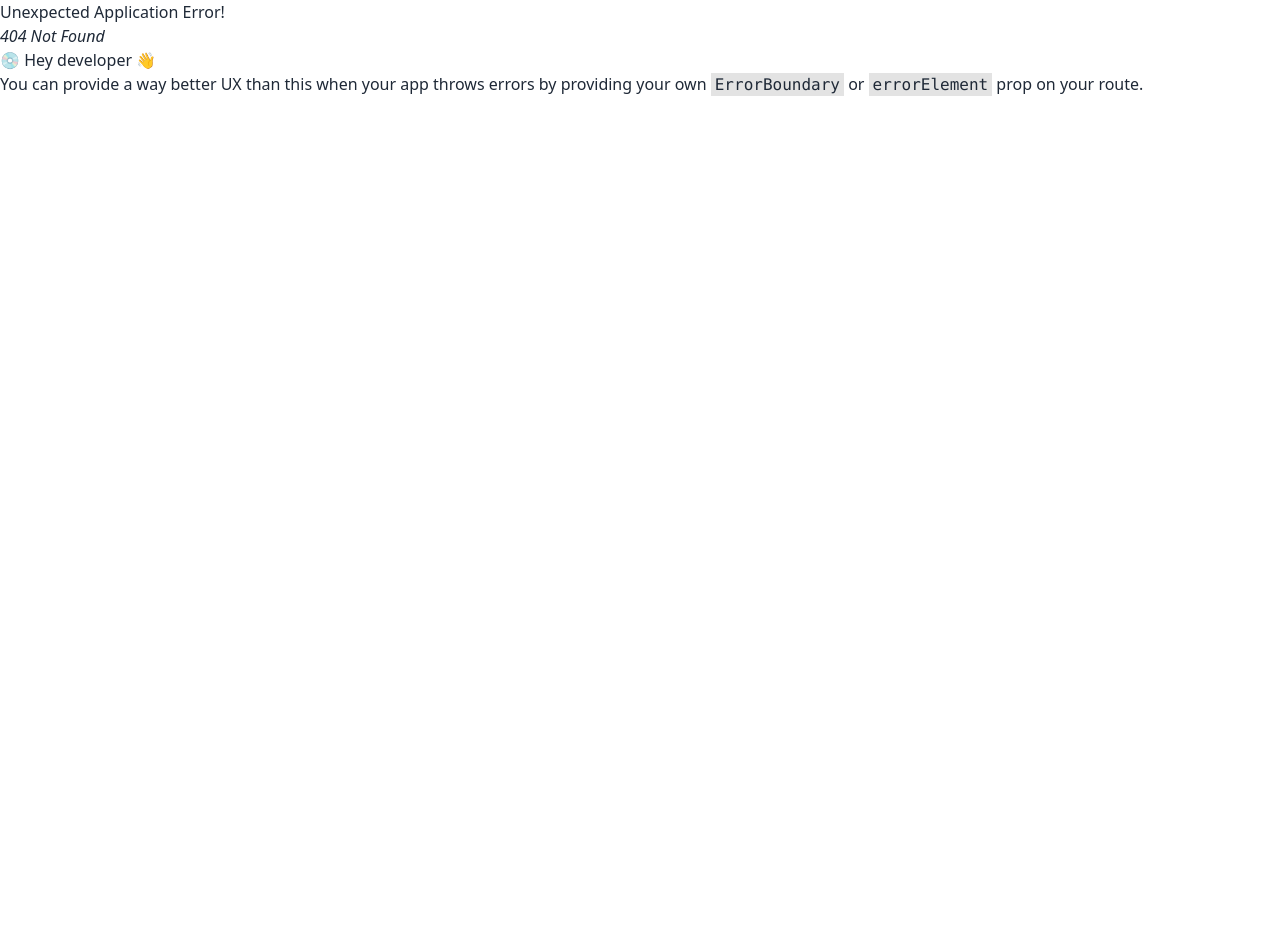
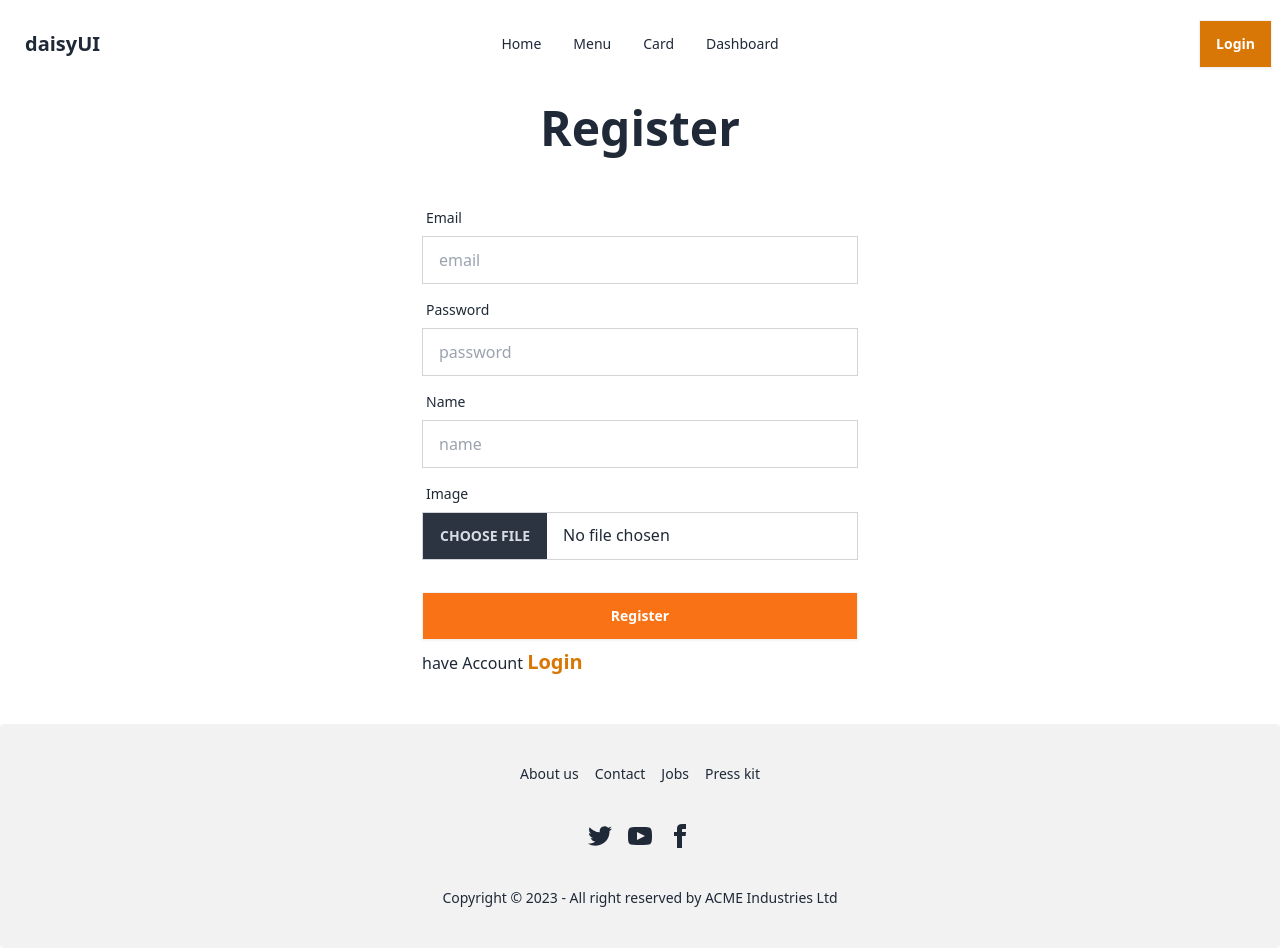
Before and after one commit to ekramul28/Job-task-1, a React (Vite) app: page /register in a window 1280 px wide. Before the commit this address had no page. Before the commit the page ends 800 px from the top, so only its background shows below. Built offline with nearby package versions, Linux system fonts and the light colour scheme.

Commit message:
register page added

```diff
--- a/package.json
+++ b/package.json
@@ -12,7 +12,9 @@
   "dependencies": {
     "react": "^18.2.0",
     "react-dom": "^18.2.0",
-    "react-router-dom": "^6.21.0"
+    "react-icons": "^4.12.0",
+    "react-router-dom": "^6.21.0",
+    "sweetalert2": "^11.10.1"
   },
   "devDependencies": {
     "@types/react": "^18.2.43",
--- /dev/null
+++ b/src/page/Login/Login.jsx
@@ -0,0 +1,87 @@
+import { Link, useLocation, useNavigate } from "react-router-dom";
+import { FcGoogle } from "react-icons/fc";
+import { useState } from "react";
+// import useAuth from "../../Hooks/useAuth";
+import Swal from "sweetalert2";
+
+const Login = () => {
+    const navigate = useNavigate();
+    const location = useLocation();
+    const [error, setError] = useState([])
+    // const { loginUser } = useAuth()
+    const handelForm = async (e) => {
+        // e.preventDefault();
+        // const form = e.target;
+        // const email = form.email.value;
+        // const password = form.password.value;
+        // setError('')
+        // try {
+        //     const result = await loginUser(email, password)
+        //     console.log(result)
+        //     if (result.user) {
+        //         form.reset();
+        //         Swal.fire('Login Successful');
+        //         navigate((location?.state?.pathname) ? location?.state.pathname : '/')
+        //     }
+        // } catch {
+        //     error => {
+        //         setError(error.message);
+        //     }
+        // }
+    }
+    const googleClick = () => {
+
+    }
+
+
+    return (
+        <div className="hero  min-h-screen dark:bg-slate-800  ">
+            <div className="max-w-7xl mx-auto  md:flex justify-center">
+                <div className="hidden md:block">
+                    <img src="https://i.ibb.co/8jFYK8c/Lovepik-com-450092341-Flat-illustration-of-secure-login-in-editable-design-removebg-preview.png" alt="" />
+                </div>
+                <div className="hero-content flex-col ">
+
+                    <div className=" rounded-none flex-shrink-0 w-full dark:text-white    ">
+                        <form onSubmit={handelForm} className="card-body w-80 md:w-[400px]  lg:w-[500px]">
+                            <h1 className="text-5xl font-bold  dark:text-sky-500 ">Login</h1>
+
+                            <div className="form-control">
+                                <label className="label">
+                                    <span className="label-text dark:text-white">Email</span>
+                                </label>
+                                <input type="email" placeholder="email" name="email" className="input  input-bordered rounded-none" required />
+                            </div>
+                            <div className="form-control">
+                                <label className="label">
+                                    <span className="label-text dark:text-white">Password</span>
+                                </label>
+                                <input type="password" name="password" placeholder="password" className="input input-bordered rounded-none" required />
+                                <label className="label">
+                                    <a href="#" className="label-text-alt link link-hover">Forgot password?</a>
+                                </label>
+                            </div>
+                            <div className="form-control ">
+                                <button className="btn  text-white dark:bg-sky-500 bg-amber-600 dark:text-white border-none rounded-none">Login</button>
+                                <div className="mt-3">
+                                    <p>You do not have an Account Please <Link to="/register" className="text-amber-600 text-2xl">Register</Link></p>
+                                </div>
+                                <div className="text-center">
+                                    <h1 className="text-red-500">{error}</h1>
+                                </div>
+                                <div className="divider">OR</div>
+                                <div onClick={googleClick} className=" border-2 border-white p-4 rounded-xl mt-5">
+                                    <p className="flex justify-center items-center gap-3 text-xl font-semibold text-white"><FcGoogle /> Continue With Google</p>
+                                </div>
+                            </div>
+                        </form>
+
+                    </div>
+
+                </div>
+            </div>
+        </div>
+    );
+};
+
+export default Login;
--- /dev/null
+++ b/src/page/Register/Register.jsx
@@ -0,0 +1,87 @@
+import { useState } from "react";
+import { Link } from "react-router-dom";
+import Swal from "sweetalert2";
+
+const Register = () => {
+    const [registerError, setRegisterError] = useState('');
+    const [registerSuccess, setRegisterSuccess] = useState('')
+    // const { createUserWithEmail, } = useContext(AuthContext);
+
+    const handelForm = e => {
+        e.preventDefault()
+        const name = e.target.name.value;
+        const email = e.target.email.value;
+        const password = e.target.password.value;
+        if (password.length < 6) {
+            return Swal.fire('Password must be at least 6 characters')
+        }
+        // createUserWithEmail(email, password)
+        //     .then(result => {
+        //         setRegisterSuccess(result.user);
+        //         Swal.fire('Register Successful')
+        //     })
+        //     .catch(error => {
+        //         setRegisterError(error.message);
+        //     });
+
+    }
+    return (
+        <div>
+            <div className="hero   ">
+                <div className="hero-content flex-col">
+                    <div className=" ">
+                        <h1 className="text-5xl font-bold">Register </h1>
+                    </div>
+
+                    <div className="card flex-shrink-0 md:w-[600px]   justify-center items-center  ">
+                        <form onSubmit={handelForm} className="card-body md:w-[500px]">
+
+
+                            <div className="form-control">
+                                <label className="label">
+                                    <span className="label-text">Email</span>
+                                </label>
+                                <input type="email" name="email" placeholder="email" className="input input-bordered  rounded-none" required />
+                            </div>
+                            <div className="form-control">
+                                <label className="label">
+                                    <span className="label-text">Password</span>
+                                </label>
+                                <input type="password" name="password" placeholder="password" className="input input-bordered  rounded-none" required />
+
+                            </div>
+
+
+                            <div className="form-control">
+                                <label className="label">
+                                    <span className="label-text">Name</span>
+                                </label>
+                                <input type="text" name="name" placeholder="name" className="input input-bordered  rounded-none" />
+                            </div>
+                            <div className="form-control">
+                                <label className="label">
+                                    <span className="label-text">Image</span>
+                                </label>
+                                <input type="file" placeholder="imgUrl" name="imgUrl" className="file-input  input-bordered  rounded-none" required />
+                            </div>
+
+                            <div className="form-control mt-6">
+                                <button className="btn bg-orange-500 text-white  rounded-none">Register</button>
+                            </div>
+                            <div>
+                                <h1> have Account <Link className="text-xl text-amber-600 font-bold" to="/login"> Login</Link></h1>
+                            </div>
+                        </form>
+                        {
+                            registerError && <p className="text-red-500 text-center p-4">{registerError}</p>
+                        }
+
+                    </div>
+
+                </div>
+            </div>
+        </div>
+    );
+};
+
+export default Register;
```
Also changed, not shown: src/router/router.jsx (+10 -0 lines), 1 other file (tests, documents, lock files or other folders).
